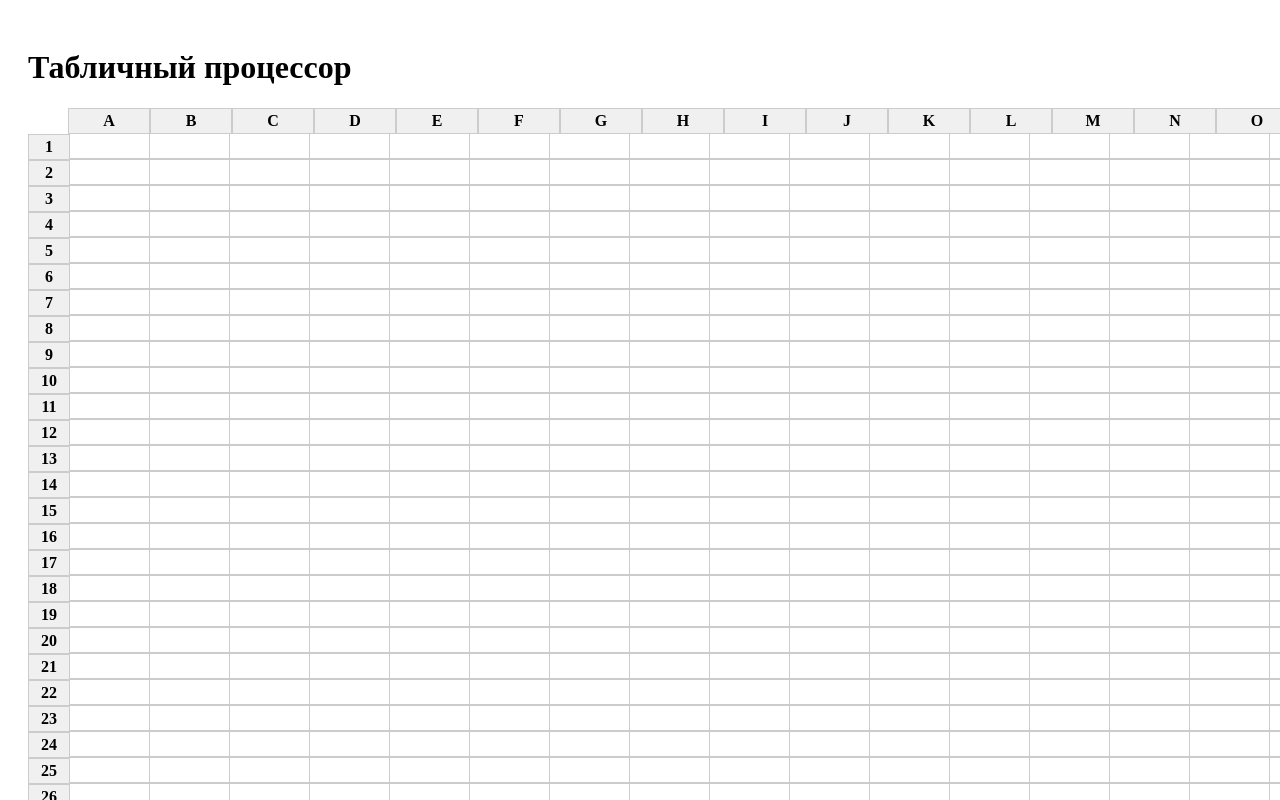
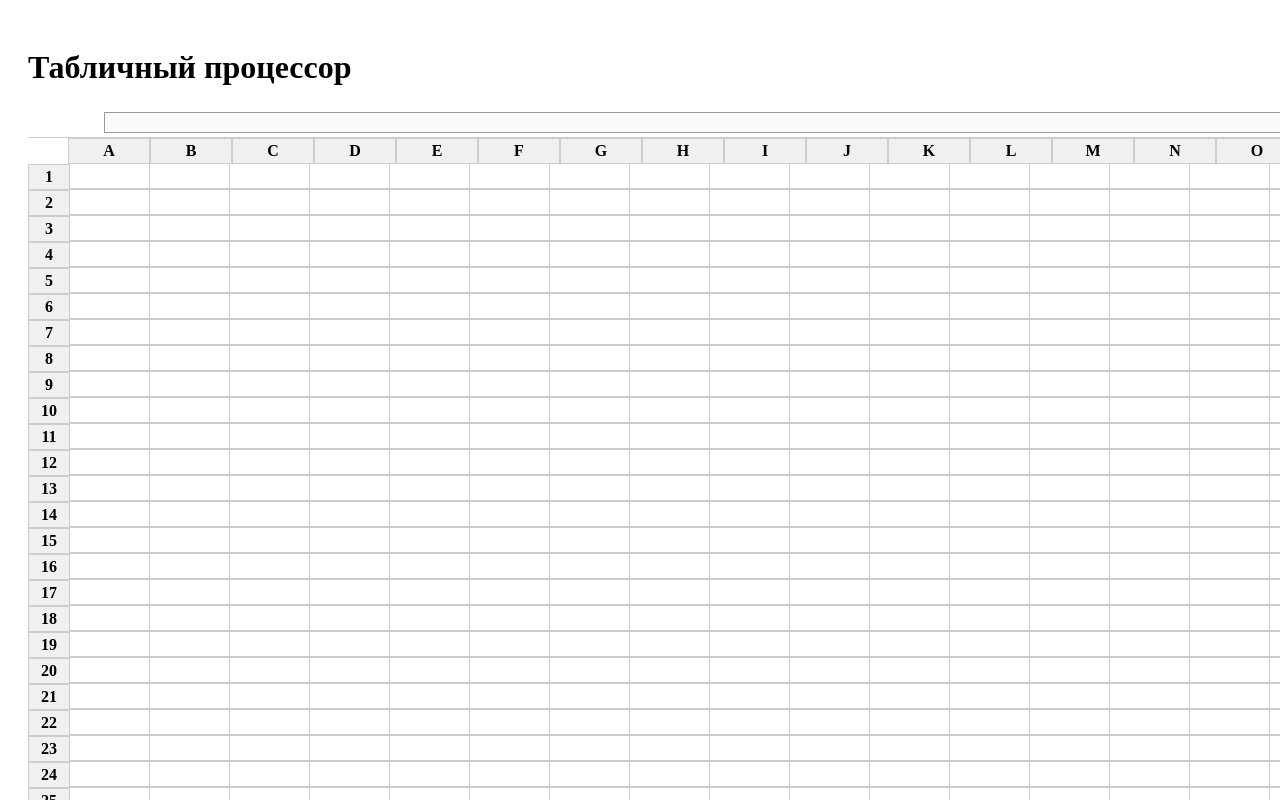
Before and after one commit to SmeltyNsk/viz_prog, a React (Vite) app: page / in a window 1280 px wide. Shown: the top 800 px of the page. Built offline with nearby package versions, Linux system fonts and the light colour scheme.

Commit message:
Dev: Добавлена отдельная панель для формул

```diff
--- /dev/null
+++ b/src/features/ui/formulaBar.tsx
@@ -0,0 +1,72 @@
+import { useEffect, useRef, useState } from 'react';
+import type { KeyboardEvent } from 'react';
+
+interface FormulaBarProps {
+  activeCellAddress: string | null;
+  activeCellValue: string;
+  onChange: (newValue: string) => void;
+}
+
+const FormulaBar = ({
+  activeCellAddress,
+  activeCellValue,
+  onChange,
+}: FormulaBarProps) => {
+  const [editValue, setEditValue] = useState(activeCellValue);
+  const inputRef = useRef<HTMLInputElement>(null);
+
+  useEffect(() => {
+    setEditValue(activeCellValue);
+  }, [activeCellValue, activeCellAddress]);
+
+  const handleSubmit = () => {
+    if (editValue !== activeCellValue) {
+      onChange(editValue);
+    }
+  };
+
+  const handleKeyDown = (event: KeyboardEvent<HTMLInputElement>) => {
+    if (event.key === 'Enter') {
+      event.preventDefault();
+      handleSubmit();
+      inputRef.current?.blur();
+    } else if (event.key === 'Escape') {
+      event.preventDefault();
+      setEditValue(activeCellValue);
+      inputRef.current?.blur();
+    }
+  };
+
+  return (
+    <div
+      style={{
+        display: 'flex',
+        alignItems: 'center',
+        padding: '4px 8px',
+        borderBottom: '1px solid #ccc',
+        gap: 8,
+      }}
+    >
+      <div style={{ width: 60, fontWeight: 'bold', userSelect: 'none' }}>
+        {activeCellAddress ?? ''}
+      </div>
+
+      <input
+        ref={inputRef}
+        type="text"
+        value={editValue}
+        disabled={!activeCellAddress}
+        onChange={(event) => setEditValue(event.target.value)}
+        onBlur={handleSubmit}
+        onKeyDown={handleKeyDown}
+        style={{
+          flex: 1,
+          padding: '2px 6px',
+          border: '1px solid #999',
+        }}
+      />
+    </div>
+  );
+};
+
+export default FormulaBar;
--- a/src/widgets/spreadsheet/spreadsheetGrid.tsx
+++ b/src/widgets/spreadsheet/spreadsheetGrid.tsx
@@ -2,6 +2,7 @@ import { useCallback, useEffect, useRef, useState } from 'react';
 import Cell from '@features/ui/cell';
 import { createTable } from '@features/lib/tableFactory';
 import type { CellData } from '@features/spreadsheet/spreadsheetType';
+import FormulaBar from '@features/ui/formulaBar';
 
 interface SpreadsheetGridProps {
   rows?: number;
@@ -194,7 +195,27 @@ const SpreadsheetGrid = ({ rows = 100, columns = 26 }: SpreadsheetGridProps) =>
     }
   }, [editingCell]);
 
+  const activeCellData =
+  activeCell === null ? null : data[activeCell[0]]?.[activeCell[1]] ?? null;
+
+const activeCellAddress = activeCellData?.address ?? null;
+const activeCellValue = activeCellData?.rawValue ?? '';
+
+const handleFormulaBarChange = (newValue: string) => {
+  if (!activeCell) return;
+
+  const [rowIndex, columnIndex] = activeCell;
+  handleCellChange(rowIndex, columnIndex, newValue);
+};
+
   return (
+    <div style={{ display: 'inline-block' }}>
+    <FormulaBar
+      activeCellAddress={activeCellAddress}
+      activeCellValue={activeCellValue}
+      onChange={handleFormulaBarChange}
+    />
+
     <div
       ref={gridRef}
       tabIndex={0}
@@ -268,6 +289,7 @@ const SpreadsheetGrid = ({ rows = 100, columns = 26 }: SpreadsheetGridProps) =>
         </div>
       ))}
     </div>
+    </div>
   );
 };
 
```
